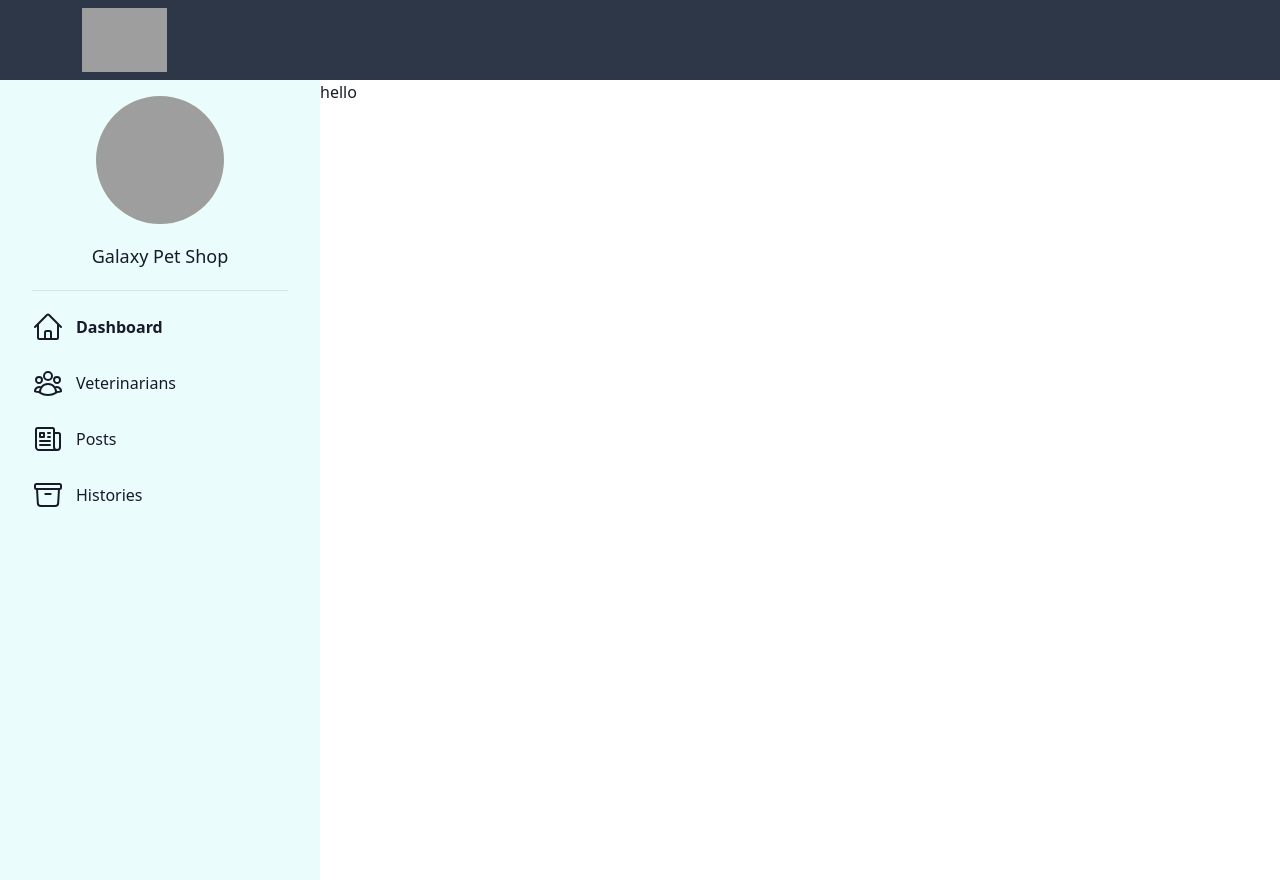
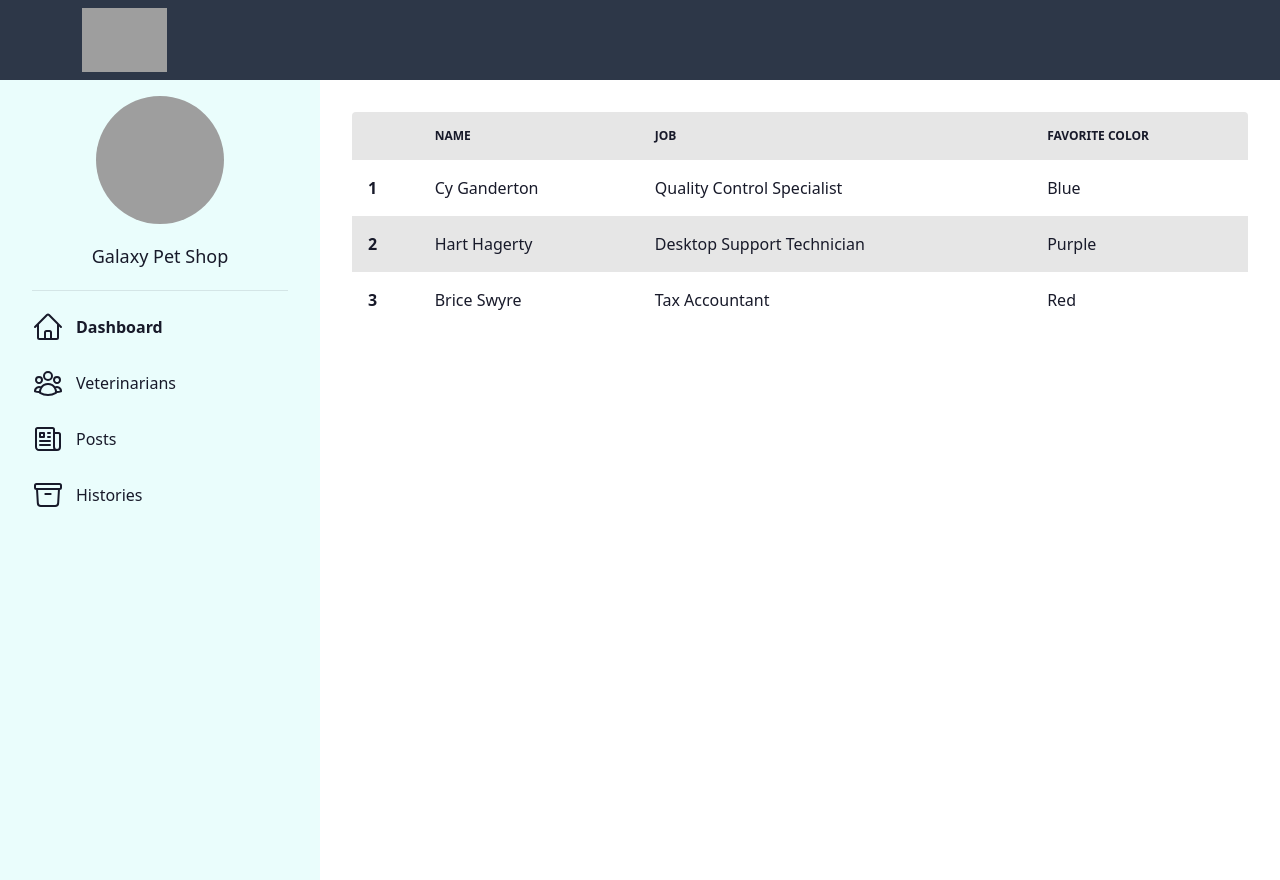
Before and after one commit to Pet-Plus-Hackiv8/fsjs-t1-final-client, a React (Create React App) app in the folder client-web/: page / in a window 1280 px wide. Built offline with nearby package versions, Linux system fonts and the light colour scheme; grey boxes are pictures that could not be loaded.

Commit message:
table created

```diff
--- a/client-web/src/components/Layout.js
+++ b/client-web/src/components/Layout.js
@@ -17,7 +17,7 @@
         </div>
         <div className="drawer drawer-mobile">
             <input id="my-drawer-2" type="checkbox" className="drawer-toggle" />
-            <div className="drawer-content">
+            <div className="drawer-content p-8">
                 {/* <!-- Page content here --> */}
                 <Outlet />
             </div>
--- /dev/null
+++ b/client-web/src/views/Dashboard.js
@@ -0,0 +1,42 @@
+export default function Dashboard() {
+    return (
+        <>
+            <div className="overflow-x-auto">
+                <table className="table table-zebra w-full">
+                    {/* head */}
+                    <thead>
+                        <tr>
+                            <th></th>
+                            <th>Name</th>
+                            <th>Job</th>
+                            <th>Favorite Color</th>
+                        </tr>
+                    </thead>
+                    <tbody>
+                        {/* row 1 */}
+                        <tr>
+                            <th>1</th>
+                            <td>Cy Ganderton</td>
+                            <td>Quality Control Specialist</td>
+                            <td>Blue</td>
+                        </tr>
+                        {/* row 2 */}
+                        <tr>
+                            <th>2</th>
+                            <td>Hart Hagerty</td>
+                            <td>Desktop Support Technician</td>
+                            <td>Purple</td>
+                        </tr>
+                        {/* row 3 */}
+                        <tr>
+                            <th>3</th>
+                            <td>Brice Swyre</td>
+                            <td>Tax Accountant</td>
+                            <td>Red</td>
+                        </tr>
+                    </tbody>
+                </table>
+            </div>
+        </>
+    )
+}
```
Also changed, not shown: client-web/src/router.js (+5 -4 lines).
